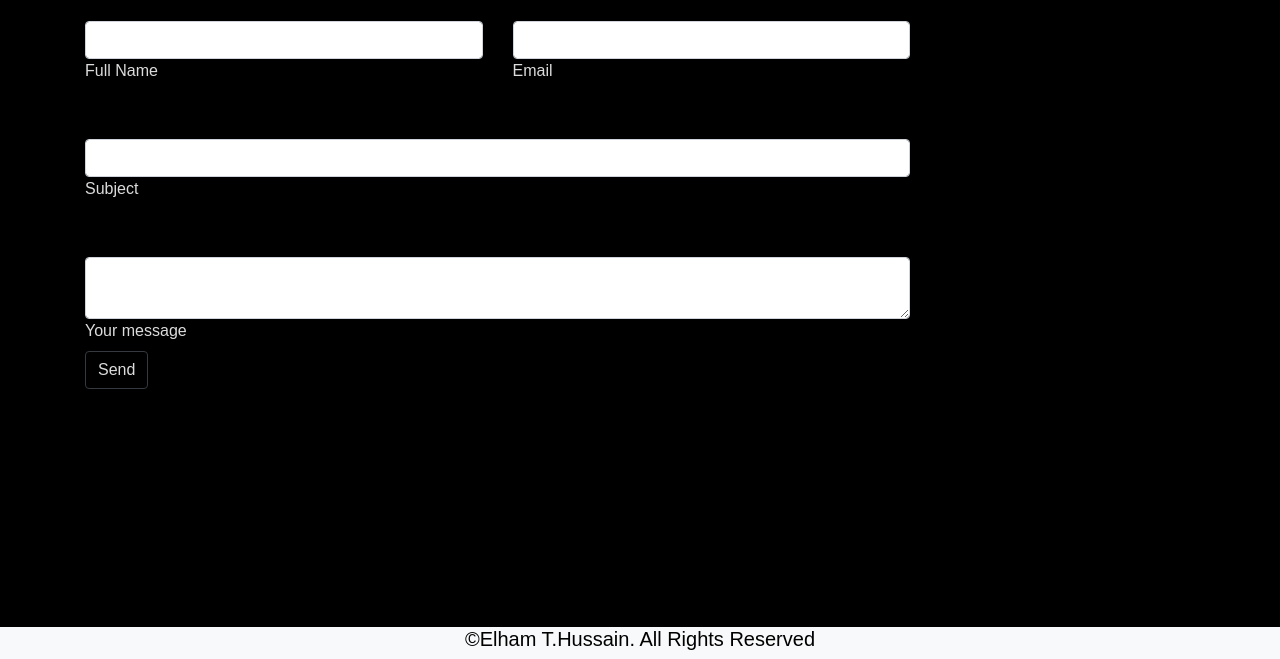
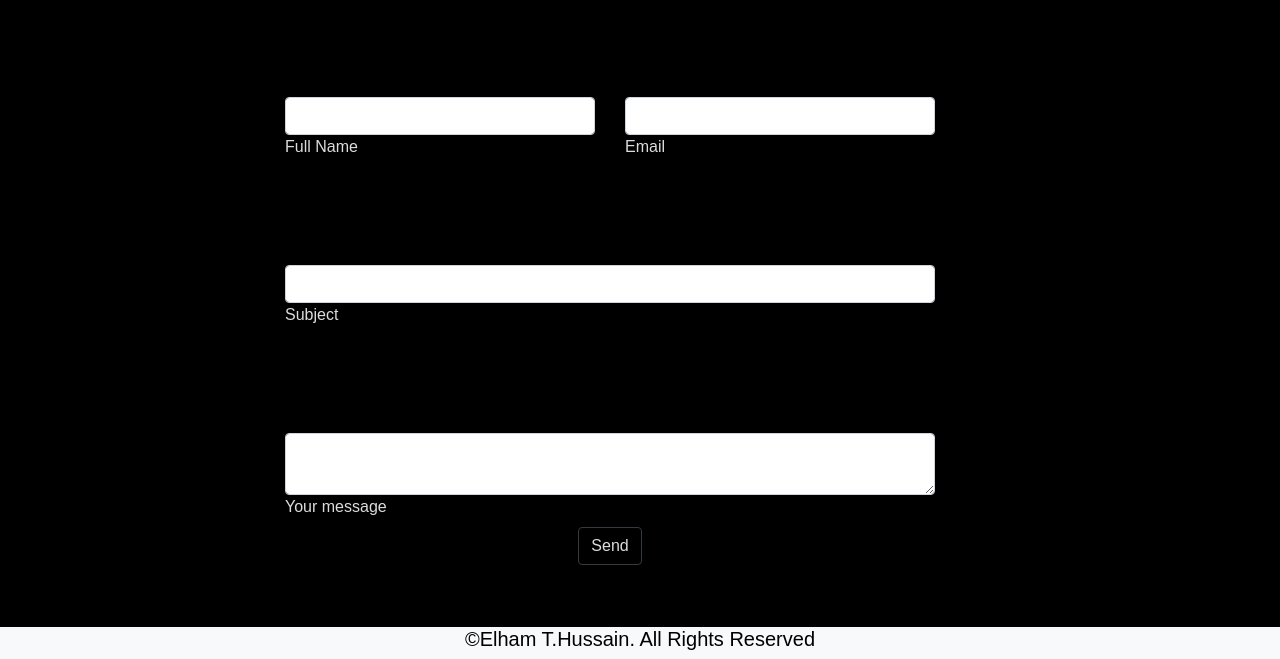
Before and after one commit to ElhamFabe/Portfolio, a plain HTML site: page contact.html in a window 1280 px wide. Shown: the part 141-800 px from the top of the page. Drawn offline with nearby package versions, Linux system fonts and the light colour scheme.

Commit message:
contact button adjusment

```diff
--- a/Assets/Css/style.css
+++ b/Assets/Css/style.css
@@ -75,8 +75,14 @@ background-color: #36342F;
     color: gainsboro;
 
   }
+  #sendbtn {
+    margin-left: 100px;
+
+  }
   .myrow {
     color: gainsboro;
+    margin-top: 50px;
+padding-left: 100px;
 
   }
 
--- a/contact.html
+++ b/contact.html
@@ -106,8 +106,8 @@
 
             </form>
 
-            <div class="text-center text-md-left">
-                <a class="btn btn-outline-dark" onclick="document.getElementById('contact-form').submit();">Send</a>
+            <div class="text-center">
+                <a id="sendbtn" class="btn btn-outline-dark" onclick="document.getElementById('contact-form').submit();">Send</a>
             </div>
             <div class="status"></div>
         </article>
```
